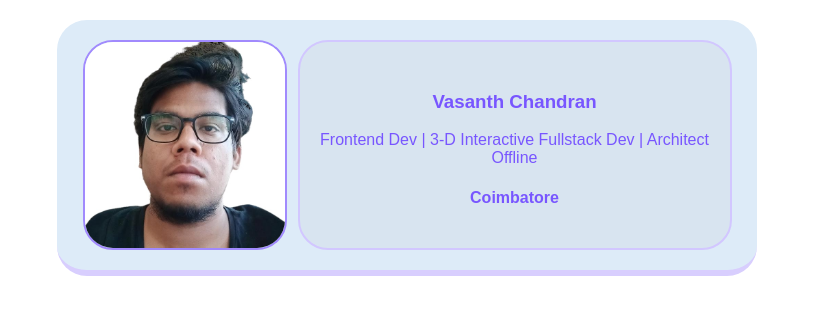
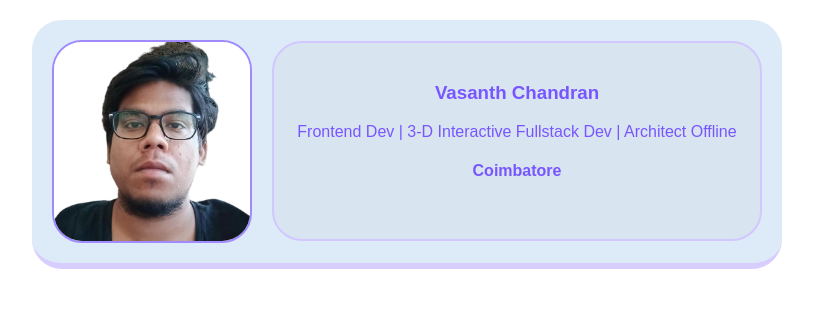
Before and after one commit to autocode-lover/professional-card, a plain HTML site: page index.html in a window 1280 px wide. Shown: the whole page, without its empty margins (233-1046 px from the left). Drawn offline with Linux system fonts and the light colour scheme.

Commit message:
styles.css

```diff
--- a/styles.css
+++ b/styles.css
@@ -1,5 +1,6 @@
 *{
     border-radius: 30px;
+  box-sizing: border-box;
 }
 
 .card{
@@ -12,15 +13,17 @@
     padding: 20px; */
 
 
-    width: 700px;
+    width: 750px;
     margin: 0 auto;
     padding: 20px;
     display: flex;
-    justify-content: space-around;
+    justify-content: center;
+    align-items: center;
     background: #ddebf8;
     color: #2b2839;
     border-bottom: 6px solid #d8cefe;
-    box-sizing: border-box;
+
+
 
 }
 
@@ -39,10 +42,13 @@ body{
 
 .card-desc{
 
-   width: 400;
    text-align: center;
    color: #7856ff;
-   padding: 30 15 20 15 ;
+   width:500px;
+   height:200px;
+   margin-left: 20px;
+  padding:20px 0px 80px 0px ;
+
 
 }
 
```
